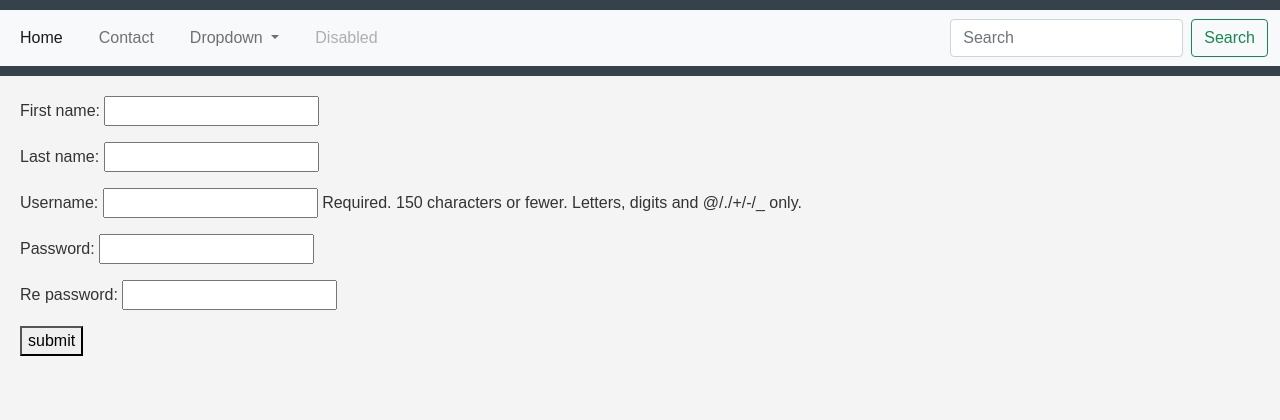
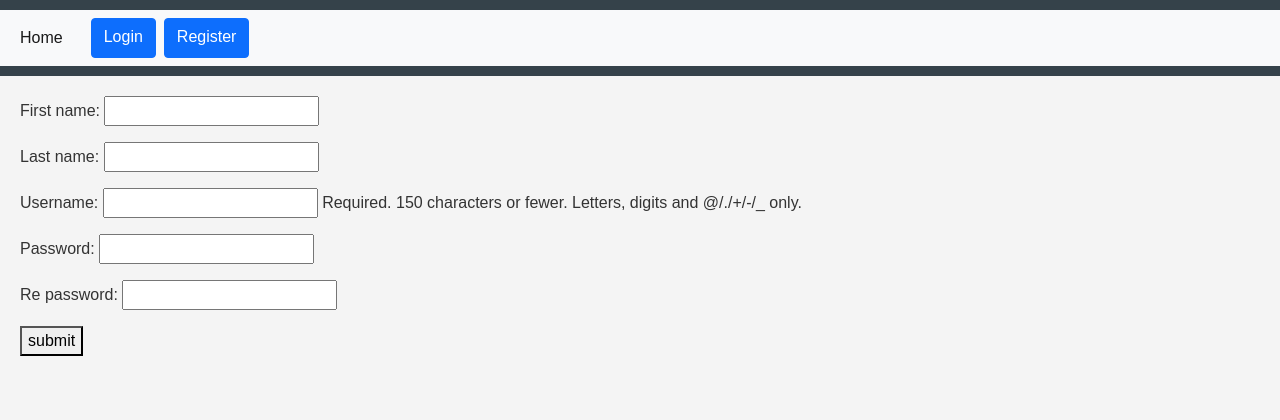
Before and after one commit to Giyos1/U_G1, a Django app: page /accounts/register/ in a window 1280 px wide. Shown: the top 420 px of the page. Run offline with Django 5.2, Linux system fonts and the light colour scheme; some libraries are stand-ins or nearby versions.

Commit message:
add change

```diff
--- a/accounts/forms.py
+++ b/accounts/forms.py
@@ -30,6 +30,8 @@ class UserForm(forms.ModelForm):
         return cleaned_data
 
     def save(self, commit=True):
+        if self.instance:
+            return self.instance.update(**self.cleaned_data)
         return User.objects.create_user(**self.cleaned_data)
 
 
@@ -46,3 +48,9 @@ class LoginForm(forms.Form):
         if not user:
             raise ValidationError("password yoki username xato")
         return cleaned_data
+
+
+class ProfileForm(forms.ModelForm):
+    class Meta:
+        model = User
+        fields = ['first_name', 'last_name', 'username', 'email']
--- a/accounts/urls.py
+++ b/accounts/urls.py
@@ -4,5 +4,8 @@ from accounts import views
 app_name = 'accounts'
 urlpatterns = [
     path("register/", views.register, name='register'),
-    path("login/", views.login_user, name='login')
+    path("login/", views.login_user, name='login'),
+    path("logout/", views.logout_user, name='logout'),
+    path("profile/", views.profile, name='profile'),
+    path("profile/edit/", views.profile_edit, name='profile_edit')
 ]
--- a/accounts/views.py
+++ b/accounts/views.py
@@ -1,7 +1,8 @@
-from django.contrib.auth import login, authenticate
+from django.contrib.auth import login, authenticate, logout
 from django.shortcuts import render, redirect
 from django.contrib.auth.models import User
-from accounts.forms import UserForm, LoginForm
+from accounts.forms import UserForm, LoginForm, ProfileForm
+from django.contrib.auth.decorators import login_required
 
 
 def register(request):
@@ -26,23 +27,46 @@ def login_user(request):
             return redirect('contacts:contact_list')
         return render(request, "accounts/login.html", {"form": form})
 
-            # v2
-            # username = form.cleaned_data.get('username')
-            # password = form.cleaned_data.get('password')
-            #
-            # user = authenticate(username=username, password=password)
-            # if user:
-            #     login(request, user)
-            #     return redirect('contacts:contact_list')
-            # form.add_error(None, "password yoki username xato")
-            # return render(request, "accounts/login.html", {"form": form})
-            # v1
-            # user = User.objects.filter(username=username).first()
-            # if user:
-            #     if user.check_password(password):
-            #         login(request, user)
-            #         return redirect('contacts:contact_list')
-            # form.add_error(None,"password yoki username xato")
-            # return render(request, "accounts/login.html", {"form": form})
+        # v2
+        # username = form.cleaned_data.get('username')
+        # password = form.cleaned_data.get('password')
+        #
+        # user = authenticate(username=username, password=password)
+        # if user:
+        #     login(request, user)
+        #     return redirect('contacts:contact_list')
+        # form.add_error(None, "password yoki username xato")
+        # return render(request, "accounts/login.html", {"form": form})
+        # v1
+        # user = User.objects.filter(username=username).first()
+        # if user:
+        #     if user.check_password(password):
+        #         login(request, user)
+        #         return redirect('contacts:contact_list')
+        # form.add_error(None,"password yoki username xato")
+        # return render(request, "accounts/login.html", {"form": form})
     form = LoginForm()
     return render(request, "accounts/login.html", {"form": form})
+
+
+def logout_user(request):
+    logout(request)
+    return redirect('accounts:login')
+
+
+@login_required
+def profile(request):
+    user = request.user
+    return render(request, 'accounts/profile.html', {"user": user})
+
+
+@login_required
+def profile_edit(request):
+    if request.POST:
+        form = ProfileForm(request.POST, instance=request.user)
+        if form.is_valid():
+            form.save()
+            return redirect('accounts:profile')
+        return render(request, 'accounts/profile_edit.html', {'form': form})
+    form = ProfileForm(instance=request.user)
+    return render(request, 'accounts/profile_edit.html', {'form': form})
--- a/config/settings.py
+++ b/config/settings.py
@@ -84,7 +84,7 @@ DATABASES = {
         "ENGINE": "django.db.backends.postgresql",
         "NAME": "library",
         "USER": "postgres",
-        "PASSWORD": "Giyos123!",
+        "PASSWORD": "12",
         "HOST": "127.0.0.1",
         "PORT": "5432",
     }
--- a/contact/forms.py
+++ b/contact/forms.py
@@ -1,4 +1,5 @@
 from django import forms
+from urllib3 import request
 
 from contact.models import Contact
 
@@ -65,3 +66,8 @@ class ContactModelForm(forms.ModelForm):
         if not phone.startswith('+998'):
             self.add_error('phone', 'Phone number must start with +998')
         return cleaned_data
+
+    def save(self, commit=True):
+        if self.instance:
+            return Contact.objects.filter(id=self.instance.id).update(**self.cleaned_data)
+        return Contact.objects.create(created_by=self.files.get("request").user, **self.cleaned_data)
--- a/contact/models.py
+++ b/contact/models.py
@@ -1,3 +1,4 @@
+from django.contrib.auth.models import User
 from django.db import models
 
 
@@ -15,6 +16,7 @@ class Contact(models.Model):
     phone = models.CharField(max_length=20)
     address = models.TextField()
     is_deleted = models.BooleanField(default=False)
+    created_by = models.ForeignKey(User, on_delete=models.CASCADE, related_name='user_contact')
     created_at = models.DateTimeField(auto_now=True)
     updated_at = models.DateTimeField(auto_now_add=True)
 
--- a/templates/base.html
+++ b/templates/base.html
@@ -19,35 +19,34 @@
                     <li class="nav-item">
                         <a class="nav-link active" aria-current="page" href="http://127.0.0.1:8000/book/">Home</a>
                     </li>
+                    {% if request.user.is_authenticated %}
                         <li class="nav-item">
                             <a class="nav-link" href="http://127.0.0.1:8000/contact/list/">Contact</a>
                         </li>
-                    <li class="nav-item dropdown">
-                        <a class="nav-link dropdown-toggle" href="#" id="navbarDropdown" role="button"
-                           data-bs-toggle="dropdown" aria-expanded="false">
-                            Dropdown
-                        </a>
-                        <ul class="dropdown-menu" aria-labelledby="navbarDropdown">
-                            <li><a class="dropdown-item" href="#">Action</a></li>
-                            <li><a class="dropdown-item" href="#">Another action</a></li>
-                            <li>
-                                <hr class="dropdown-divider">
-                            </li>
-                            <li><a class="dropdown-item" href="#">Something else here</a></li>
-                        </ul>
-                    </li>
-                    <li class="nav-item">
-                        <a class="nav-link disabled">Disabled</a>
-                    </li>
-                </ul>
+                        </ul> <!-- To'g'ri yopilgan ul -->
+
+                        <div class="d-flex ms-auto align-items-center">
+                            <a class="btn btn-primary me-2" href="{% url 'accounts:logout' %}">Logout</a>
+                            <a class="btn btn-primary me-2" href="{% url 'accounts:profile' %}">Profile</a>
                             <form class="d-flex" method="get">
-                    <input class="form-control me-2" type="search" placeholder="Search" aria-label="Search" name="q" value={{ q }}>
+                                <input class="form-control me-2" type="search" placeholder="Search" aria-label="Search"
+                                       name="q" value="{{ q }}">
                                 <button class="btn btn-outline-success" type="submit">Search</button>
                             </form>
+                        </div>
+
+
+                    {% else %}
+                        <div class="d-flex ms-auto">
+                            <a class="btn btn-primary me-2" href="{% url 'accounts:login' %}">Login</a>
+                            <a class="btn btn-primary" href="{% url 'accounts:register' %}">Register</a>
+                        </div>
+                    {% endif %}
             </div>
         </div>
     </nav>
 </header>
+
 <main>
     {% block content %}
         <h1>Xush kelibsiz!</h1>
```
Also changed, not shown: accounts/utils.py (added, +13 -0 lines), contact/views.py (+10 -3 lines), templates/accounts/profile.html (added, +13 -0 lines), templates/accounts/profile_edit.html (added, +11 -0 lines), contact/migrations/0004_contact_created_by.py (added), contact/migrations/0005_alter_contact_created_by.py (added). Lines whose indentation alone changed are shown as unchanged.
